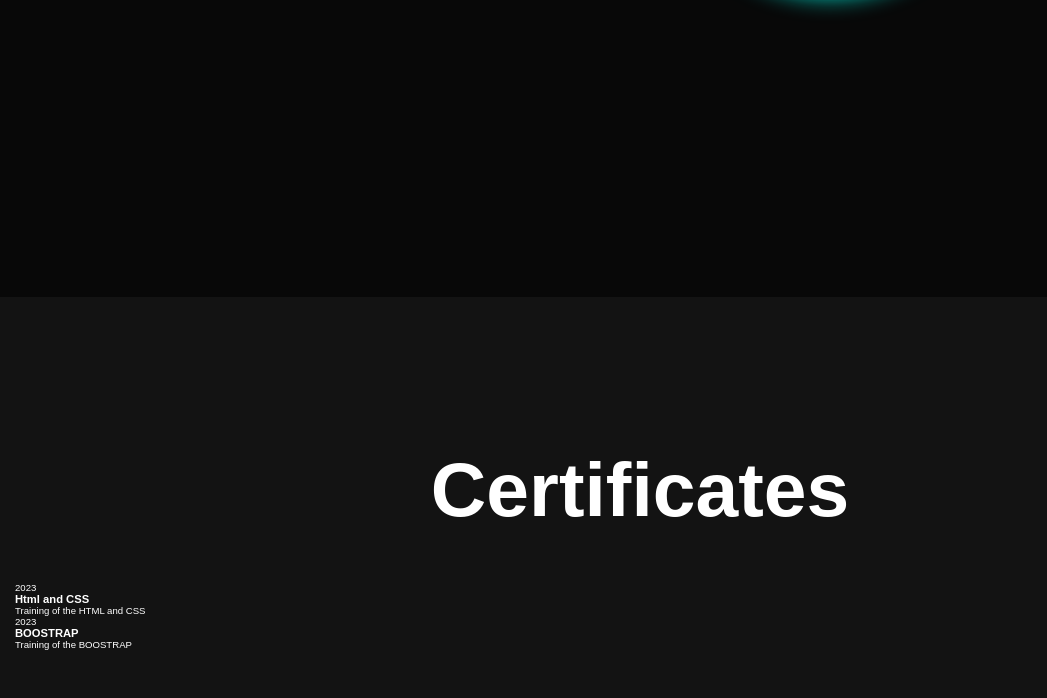
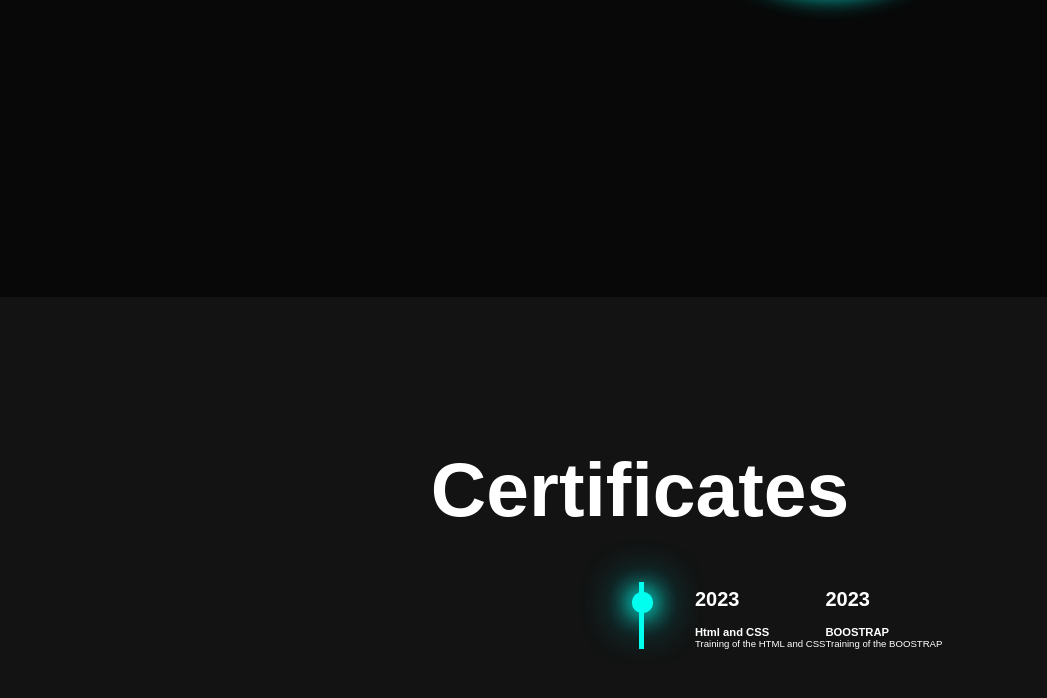
Before and after one commit to hado-r/My-Portfolio, a website: page index.html in a window 1280 px wide. Shown: the part 1143-1841 px from the top of the page, without its empty margins (0-1047 px from the left). Drawn offline with nearby package versions, Linux system fonts and the light colour scheme.

Commit message:
add code  changes in html and css file

```diff
--- a/index.html
+++ b/index.html
@@ -45,26 +45,26 @@
         <div class="timeline-items">
 
             <div class="timeline-item">
-                <div class="timeline-dot">
+                <div class="timeline-dot"></div>
                     <div class="timeline-date">2023
                     </div>
                     <div class="timline-content">
                         <h3>Html and CSS</h3>
                         <p>Training of the HTML and CSS</p>
                     </div>
-                </div>
+
             </div>
 
 
             <div class="timeline-item">
-                 <div class="timeline-dot">
+                 <div class="timeline-dot"></div>
                        <div class="timeline-date">2023</div>
                        <div class="timline-content">
                           <h3>BOOSTRAP</h3>
                          <p>Training of the BOOSTRAP</p>
                         </div>
                     </div>
-             </div>
+
         </div>
     </section>
     <script src="script.js"></script>
--- a/style.css
+++ b/style.css
@@ -252,3 +252,59 @@ span{
 .certificates h2{
   margin-bottom: 5rem;
 }
+.timeline-items{
+  max-width: 1200px;
+  margin: auto;
+  display: flex;
+  flex-wrap: wrap;
+  position: relative;
+}
+.timeline-items::before{
+  content: "";
+  position: absolute;
+  width: 5px;
+  height: 100%;
+  background-color: var(--main-color);
+  left:calc(50% - 1px)
+}
+.timeline-items{
+  margin-bottom: 40px;
+  width: 100%;
+  position: relative;
+}
+.timeline-items:last-child{
+  margin-bottom: 0;
+}
+.timeline-items:nth-child(odd){
+  padding-right: calc(50% + 30px);
+  text-align: right;
+}
+.timeline-items:nth-child(even){
+  padding-left: calc(50% + 30px);
+}
+.timeline-dot{
+  height: 21px;
+  width: 21px;
+  background-color: var(--main-color);
+  box-shadow: 0 0 25px var(--main-color),
+              0 0 50px var(--main-color);
+  position: absolute;
+  left: calc(50% - 8px);
+  border-radius: 50%;
+  top: 10px;
+}
+.timeline-date{
+  font-size: 20px;
+  font-weight: 800;
+  margin: 6px 0 15px;
+}
+.timeline-content{
+  background-color: var(--bg-color);
+  border: 3px solid var(--main-color);
+  padding: 30px 50px;
+  border-radius: 4rem;
+  box-shadow: 0 0 10px var(--main-color);
+  cursor: pointer;
+  transition: ;
+
+}
```
